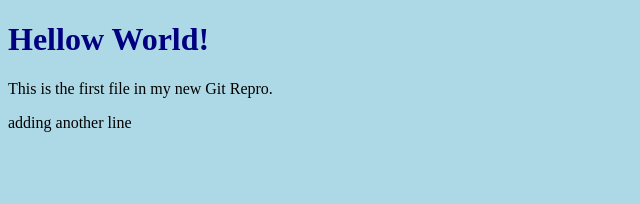
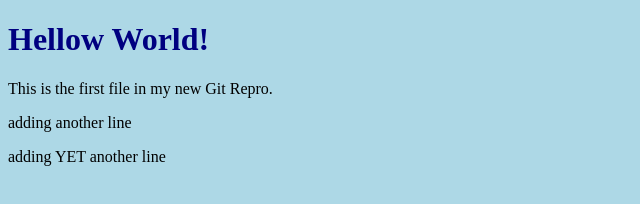
Before and after one commit to RichardW23/W3-Hello-World, a plain HTML site: page index.html in a window 1280 px wide. Shown: the whole page, without its empty margins (0-640 px from the left). Drawn offline with Linux system fonts and the light colour scheme.

Commit message:
YET line added

```diff
--- a/index.html
+++ b/index.html
@@ -9,6 +9,7 @@
 	<h1>Hellow World!</h1>
 	<p>This is the first file in my new Git Repro.</p>
 	<p>adding another line</p>
+	<p>adding YET another line</p>
 
 </body>
 </html>
```
